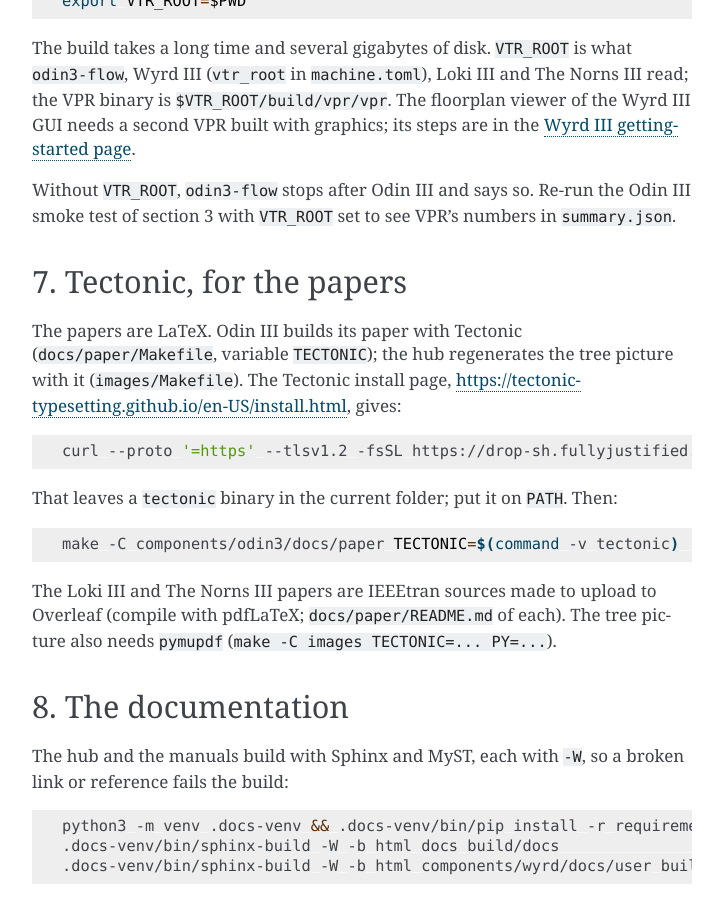
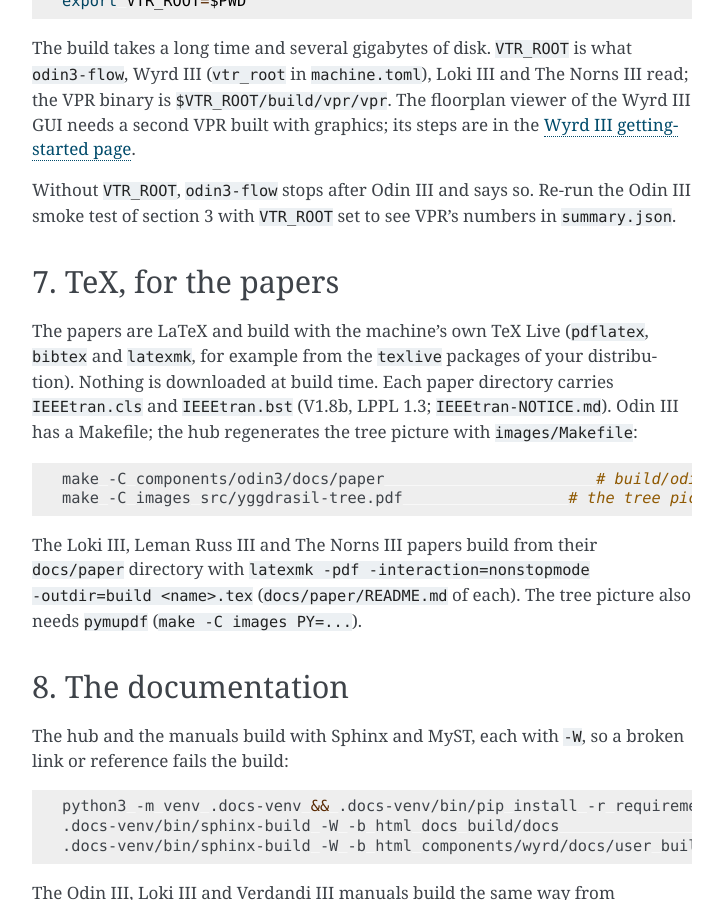
Before and after one commit to drpaj12/YggdrasilIII, a Sphinx documentation site: the page built from docs/getting-started.md, in a window 1280 px wide and 900 px high, scrolled down 6163 px. Shown: the whole window, without its empty margins (388-1111 px from the left). Built offline with Sphinx 7.4.7, drawn with Linux system fonts in a browser that asks for light colours; some of the changed text lies outside the part shown.

Commit message:
Papers build with the system TeX Live (latexmk), no Tectonic (#70)
Add IEEEtran.cls/.bst (V1.8b, LPPL 1.3) beside the paper with IEEEtran-NOTICE.md, replace Tectonic build lines with latexmk -pdf -interaction=nonstopmode.


Claude-Session: https://claude.ai/code/session_01P6Esp7tfPrbMjbhXotn2Gj

Co-authored-by: Claude Sonnet 5.5 <noreply@anthropic.com>

````diff
--- a/docs/getting-started.md
+++ b/docs/getting-started.md
@@ -280,25 +280,21 @@ graphics; its steps are in the [Wyrd III getting-started page](https://drpaj12.g
 Without `VTR_ROOT`, `odin3-flow` stops after Odin III and says so. Re-run the Odin III smoke test of
 section 3 with `VTR_ROOT` set to see VPR's numbers in `summary.json`.
 
-## 7. Tectonic, for the papers
+## 7. TeX, for the papers
 
-The papers are LaTeX. Odin III builds its paper with Tectonic (`docs/paper/Makefile`, variable
-`TECTONIC`); the hub regenerates the tree picture with it (`images/Makefile`). The Tectonic install
-page, <https://tectonic-typesetting.github.io/en-US/install.html>, gives:
+The papers are LaTeX and build with the machine's own TeX Live (`pdflatex`, `bibtex` and `latexmk`, for
+example from the `texlive` packages of your distribution). Nothing is downloaded at build time. Each paper
+directory carries `IEEEtran.cls` and `IEEEtran.bst` (V1.8b, LPPL 1.3; `IEEEtran-NOTICE.md`). Odin III has a
+Makefile; the hub regenerates the tree picture with `images/Makefile`:
 
 ```bash
-curl --proto '=https' --tlsv1.2 -fsSL https://drop-sh.fullyjustified.net | sh
+make -C components/odin3/docs/paper                       # build/odin3.pdf (latexmk -pdf)
+make -C images src/yggdrasil-tree.pdf                  # the tree picture PDF (make -C images also renders png/svg)
 ```
 
-That leaves a `tectonic` binary in the current folder; put it on `PATH`. Then:
-
-```bash
-make -C components/odin3/docs/paper TECTONIC=$(command -v tectonic)     # build/odin3.pdf
-```
-
-The Loki III and The Norns III papers are IEEEtran sources made to upload to Overleaf (compile with
-pdfLaTeX; `docs/paper/README.md` of each). The tree picture also needs `pymupdf`
-(`make -C images TECTONIC=... PY=...`).
+The Loki III, Leman Russ III and The Norns III papers build from their `docs/paper` directory with
+`latexmk -pdf -interaction=nonstopmode -outdir=build <name>.tex` (`docs/paper/README.md` of each). The
+tree picture also needs `pymupdf` (`make -C images PY=...`).
 
 ## 8. The documentation
 
````
Also changed, not shown: CLAUDE.md (+1 -1 lines), 2 other files.
